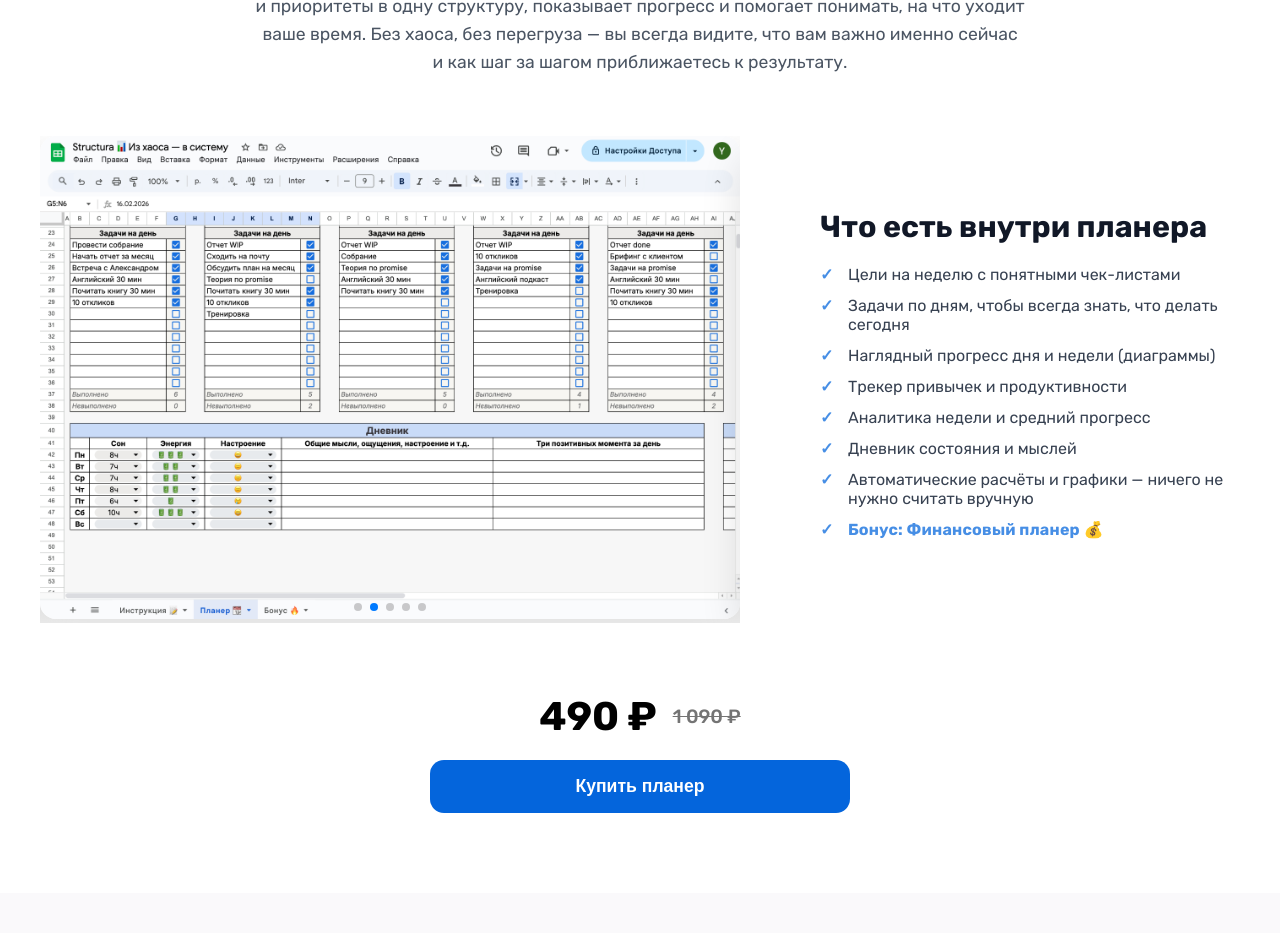
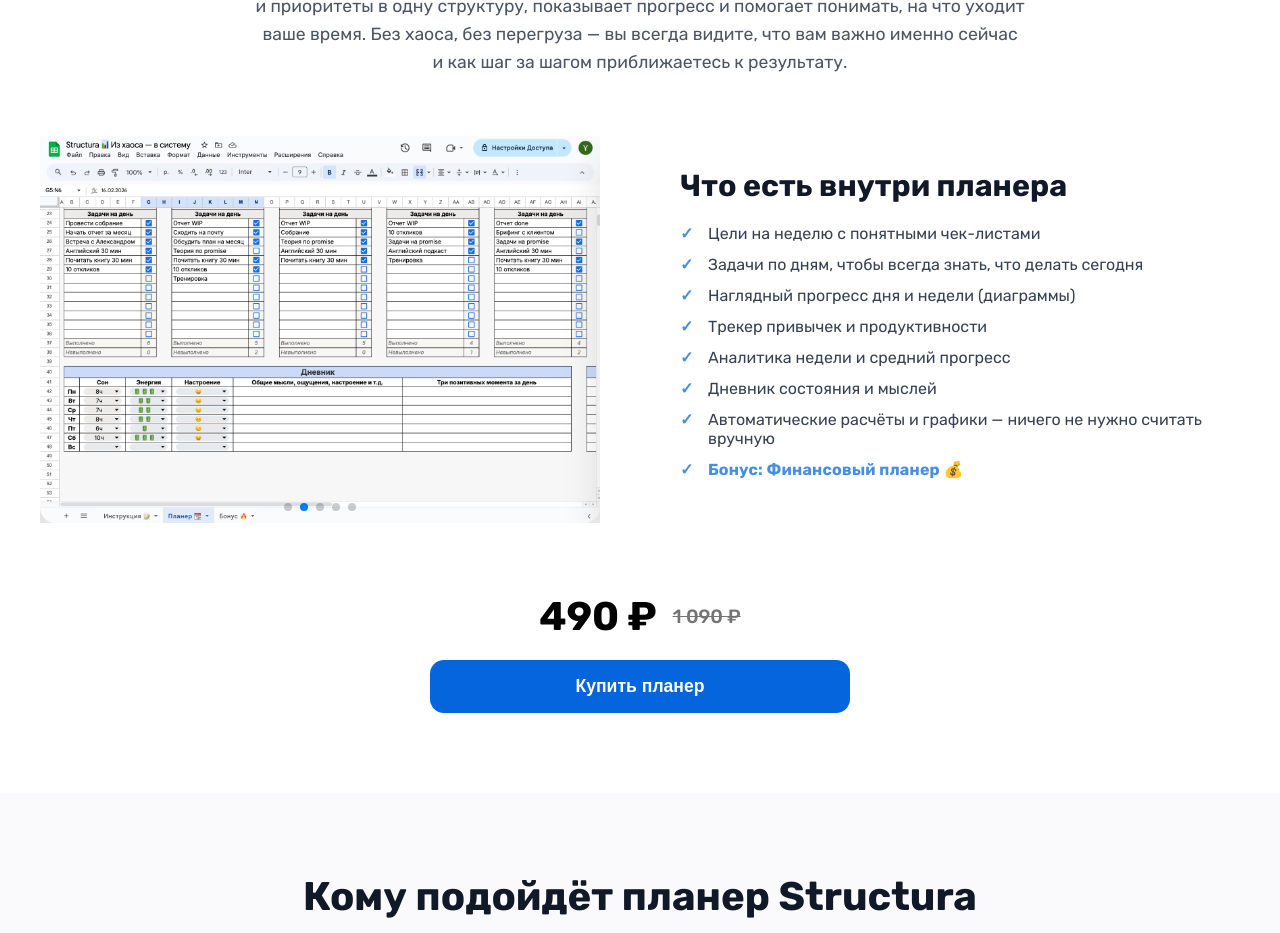
Before and after one commit to Yaroslav-Chertov/structura, a Next.js app: page / in a window 1280 px wide. Shown: the part 933-1866 px from the top of the page. Built offline with nearby package versions, Linux system fonts and the light colour scheme.

Commit message:
fix img at ProductInfo

```diff
--- a/src/components/ProductInfo.module.scss
+++ b/src/components/ProductInfo.module.scss
@@ -25,9 +25,14 @@
 .slider {
   max-width: 700px;
   margin: 0 auto 10px;
+  width: 100%;
+  overflow: hidden;
+  min-width: 0;
 
   img {
     width: 100%;
+    height: auto;
+    display: block;
     border-radius: 16px;
     box-shadow: 0 20px 40px rgba(0, 0, 0, 0.12);
   }
```
